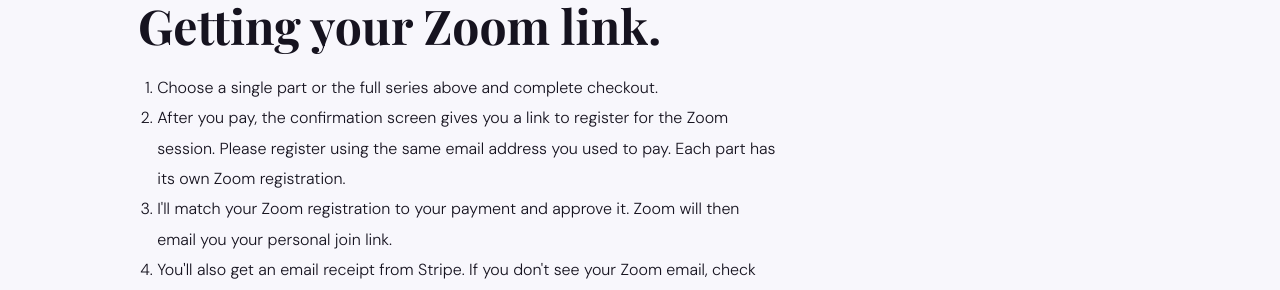
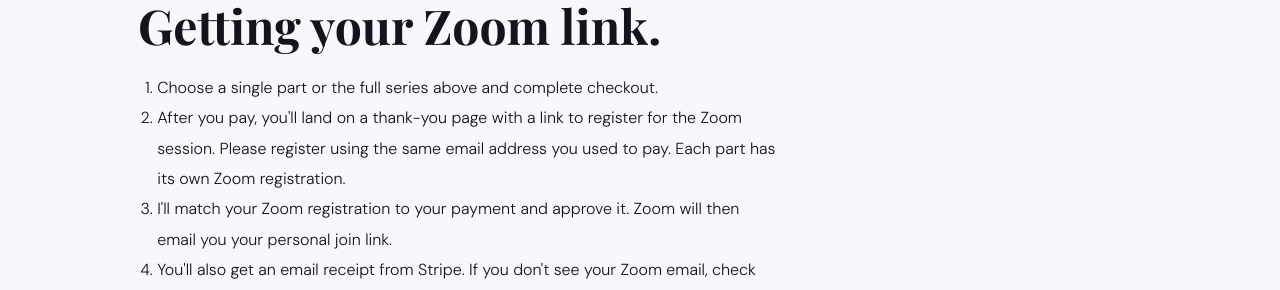
Before and after one commit to dcoreyrasm/dcoreyrasm.github.io, a Jekyll site: the page built from ai-for-beginners.html, in a window 1280 px wide and 900 px high, scrolled down 4881 px. Shown: the part 153-443 px from the top of the window. Built offline with Jekyll 4.4.1, drawn with Linux system fonts in a browser that asks for light colours; some web fonts are replaced.

Commit message:
Update AI for Beginners steps for the new thank-you page
Co-Authored-By: Claude Opus 5.5 <noreply@anthropic.com>
Claude-Session: https://claude.ai/code/session_012t3srzQubtEz7x7L4EZNvn

```diff
--- a/ai-for-beginners.html
+++ b/ai-for-beginners.html
@@ -181,7 +181,7 @@
         <h2 class="section-heading" id="how-heading">Getting your Zoom link.</h2>
         <ol style="line-height:1.9;margin-bottom:2rem;padding-left:1.2rem;max-width:640px;">
           <li>Choose a single part or the full series above and complete checkout.</li>
-          <li>After you pay, the confirmation screen gives you a link to register for the Zoom session. Please register using the same email address you used to pay. Each part has its own Zoom registration.</li>
+          <li>After you pay, you'll land on a thank-you page with a link to register for the Zoom session. Please register using the same email address you used to pay. Each part has its own Zoom registration.</li>
           <li>I'll match your Zoom registration to your payment and approve it. Zoom will then email you your personal join link.</li>
           <li>You'll also get an email receipt from Stripe. If you don't see your Zoom email, check your spam folder or email me and I'll help.</li>
         </ol>
```
